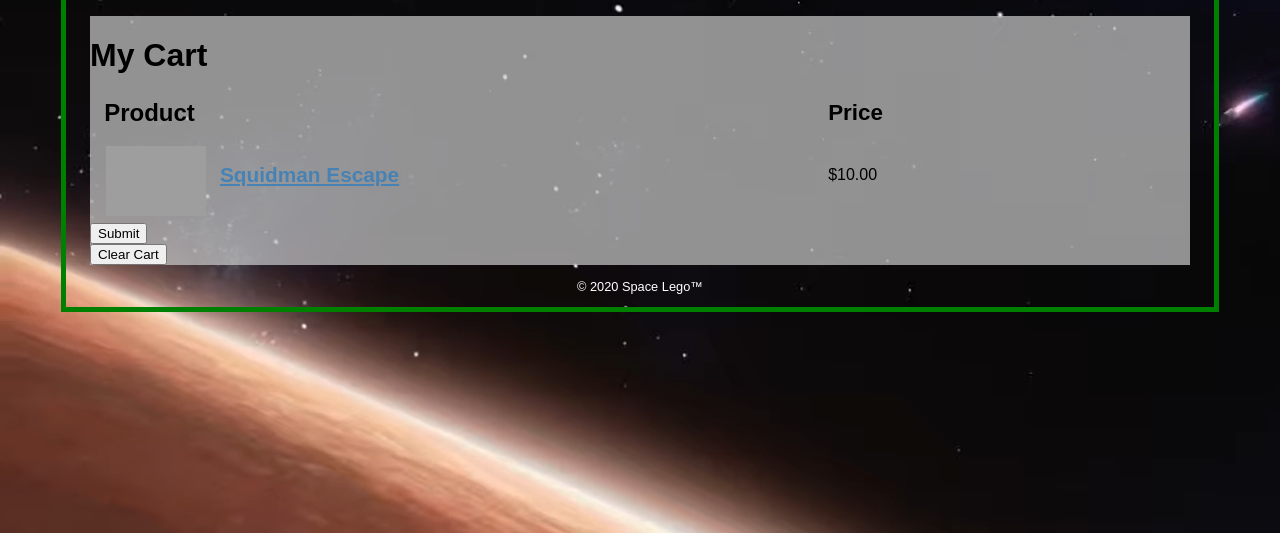
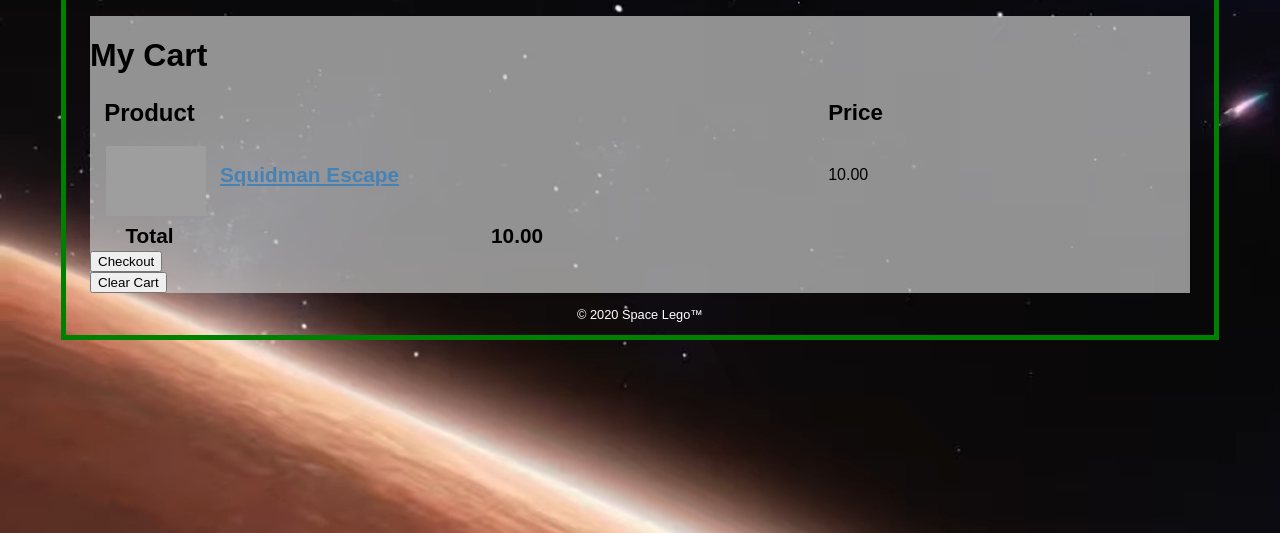
Before and after one commit to jsk56143/SpaceLego, a PHP site: page /cart_view.php in a window 1280 px wide. Shown: the part 246-779 px from the top of the page. Run offline with PHP 8.4, Linux system fonts and the light colour scheme; a user stored in the database is signed in; data comes from the database, SQL or seed files in the repository; tables that the repository leaves empty hold one stand-in row (values such as "Sample post"); grey boxes are pictures that could not be loaded.

Commit message:
Implement Cart Total

```diff
--- a/php/cart_view.php
+++ b/php/cart_view.php
@@ -11,6 +11,11 @@
 	$statement->execute();
 	$allProducts = $statement->fetchAll();
 	$statement->closeCursor();
+	$getTotal = "SELECT SUM(product.Price) AS Sum FROM cart INNER JOIN product ON cart.productID = product.ID WHERE UserID = '$userID'";
+	$newStatement = $db->prepare($getTotal);
+	$newStatement->execute();
+	$total = $newStatement->fetchAll();
+
 ?>
 
 <!DOCTYPE html>
@@ -61,12 +66,15 @@
 		<main id="productList">
 		<h1>My Cart</h1>
 			<table>
+				<thead>
 					<tr>
 						<th id="productLabel"> Product </th>
 						<th></th>
 						<th id="priceLabel"> Price </th>
 						<th></th>
 					</tr>
+				</thead>
+				<tbody>
 					<?php foreach ($allProducts as $product) : ?>
 					<tr>
 						<td> <img class="productImg" src="<?php echo $product['Image']; ?>"> </td>
@@ -74,12 +82,23 @@
 								<?php echo $product['Name']; ?>
 							</a>
 						</td>
-					<td> $<?php echo $product['Price']; ?> </td>
+						<td> <?php echo $product['Price']; ?> </td>
 					</tr>
 					<?php endforeach; ?>
+				</tbody>
+				<tfoot>
+					<?php foreach ($total as $totals) : ?>
+					<tr>
+						<td id="Cart_TotalText">Total</td>
+						<td id="Cart_TotalValue">
+							<?php echo $totals['Sum']; ?>
+						</td>
+					</tr>
+					<?php endforeach; ?>
+				</tfoot>
 			</table>
 				<form action="purchased.php" method="post">
-						<input type="submit" value="Submit">
+						<input type="submit" value="Checkout">
 				</form>
 				<form action="clearCart.php" method="post">
 						<input type="hidden" name="submitted" value="reset">
--- a/styles/stylesheet.css
+++ b/styles/stylesheet.css
@@ -24,6 +24,9 @@ ul {
 	line-height: 1.5;
 }
 
+/*
+* Header
+*/
 header {
 	margin-left: -24px;
 	margin-right: -24px;
@@ -209,10 +212,6 @@ header h1{
 	text-align: center;
 }
 
-#priceLabel {
-	font-size: 140%;
-}
-
 #addCartButton{
 	padding: 5px;
 }
@@ -292,3 +291,45 @@ footer p{
 #productLabel {
 	font-size: 150%;
 }
+
+#priceLabel {
+	font-size: 140%;
+}
+
+#productList {
+	float: left;
+	height: 100%;
+	width: 100%;
+}
+
+#productList li {
+	list-style-type: none;
+}
+
+.productImg {
+	width: 100px;
+	height: 70px;
+	margin-top: 15px;
+	margin-left: 13px;
+}
+
+#prodName {
+	margin-left: 10px;
+	margin-right: 425px;
+	font-size: 130%;
+	text-align: center;
+}
+
+#Cart_TotalText {
+	font-size: 130%;
+	font-weight: bold;
+	text-align: center;
+	margin-left: 100px;
+}
+
+#Cart_TotalValue {
+	font-size: 130%;
+	font-weight: bold;
+	text-align: center;
+	margin-left: 1500px;
+}
```
Lines whose indentation alone changed are shown as unchanged.
